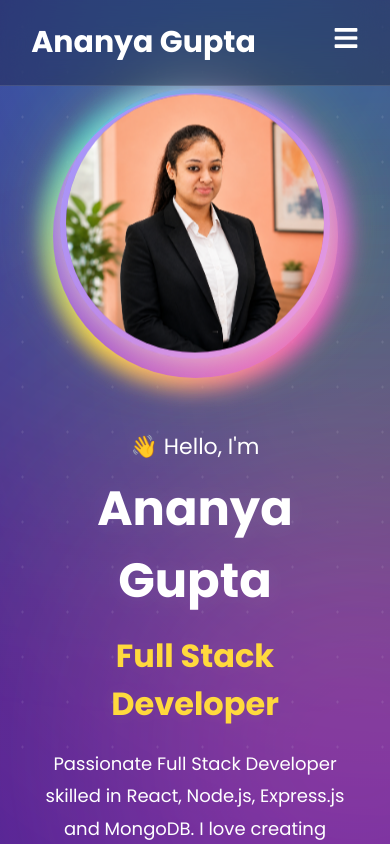
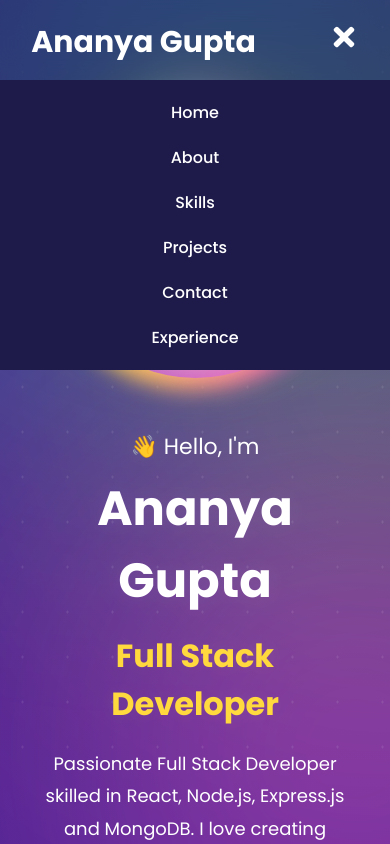
Before and after one commit to Ananya02Gupta/AnanyaGupta-portfolio, a React (Vite) app in the folder client/: page / in a window 390 px wide. Both pictures are taken after a click on the element 345 px from the left and 42 px from the top of the page. Shown: the top 844 px of the page. Built offline with nearby package versions, Linux system fonts and the light colour scheme.

Commit message:
Fix mobile responsive navbar

```diff
--- a/client/src/components/Navbar.jsx
+++ b/client/src/components/Navbar.jsx
@@ -1,24 +1,30 @@
-import { FaBars } from "react-icons/fa";
+import { useState } from "react";
+import { FaBars, FaTimes } from "react-icons/fa";
 
 function Navbar() {
+  const [menuOpen, setMenuOpen] = useState(false);
+
   return (
     <nav className="navbar">
 
       <div className="logo">
-        Ananya Gupta<span></span>
+        Ananya Gupta
       </div>
 
-      <ul className="nav-links">
-        <li><a href="#home">Home</a></li>
-        <li><a href="#about">About</a></li>
-        <li><a href="#skills">Skills</a></li>
-        <li><a href="#projects">Projects</a></li>
-        <li><a href="#contact">Contact</a></li>
-        <li><a href="#experience">Experience</a></li>
+      <ul className={menuOpen ? "nav-links active" : "nav-links"}>
+        <li><a href="#home" onClick={() => setMenuOpen(false)}>Home</a></li>
+        <li><a href="#about" onClick={() => setMenuOpen(false)}>About</a></li>
+        <li><a href="#skills" onClick={() => setMenuOpen(false)}>Skills</a></li>
+        <li><a href="#projects" onClick={() => setMenuOpen(false)}>Projects</a></li>
+        <li><a href="#contact" onClick={() => setMenuOpen(false)}>Contact</a></li>
+        <li><a href="#experience" onClick={() => setMenuOpen(false)}>Experience</a></li>
       </ul>
 
-      <div className="menu-icon">
-        <FaBars />
+      <div
+        className="menu-icon"
+        onClick={() => setMenuOpen(!menuOpen)}
+      >
+        {menuOpen ? <FaTimes /> : <FaBars />}
       </div>
 
     </nav>
--- a/client/src/index.css
+++ b/client/src/index.css
@@ -71,14 +71,30 @@ font-size:26px;
 cursor:pointer;
 }
 
-@media(max-width:768px){
+@media (max-width:768px){
 
 .nav-links{
-display:none;
+    display:none;
+    position:absolute;
+    top:80px;
+    left:0;
+    width:100%;
+    background:#1e1b4b;
+    flex-direction:column;
+    text-align:center;
+    padding:20px 0;
+    gap:20px;
+}
+
+.nav-links.active{
+    display:flex;
 }
 
 .menu-icon{
-display:block;
+    display:block;
+    font-size:30px;
+    cursor:pointer;
+    z-index:1001;
 }
 
 }
```
